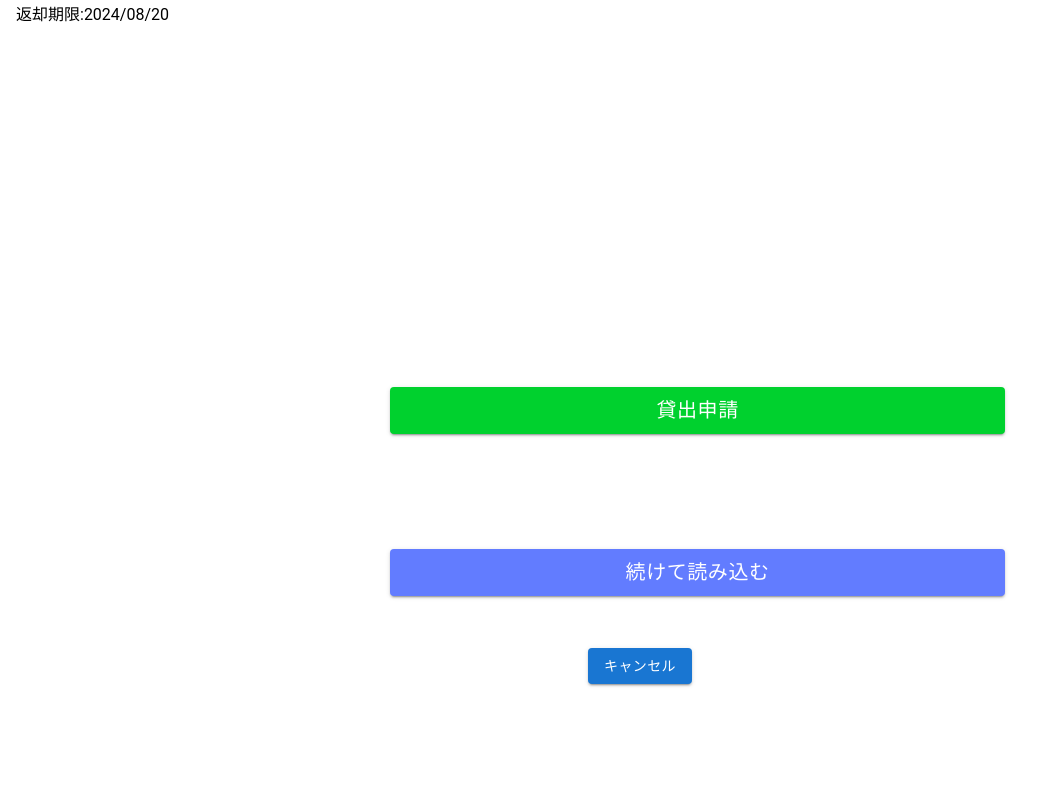
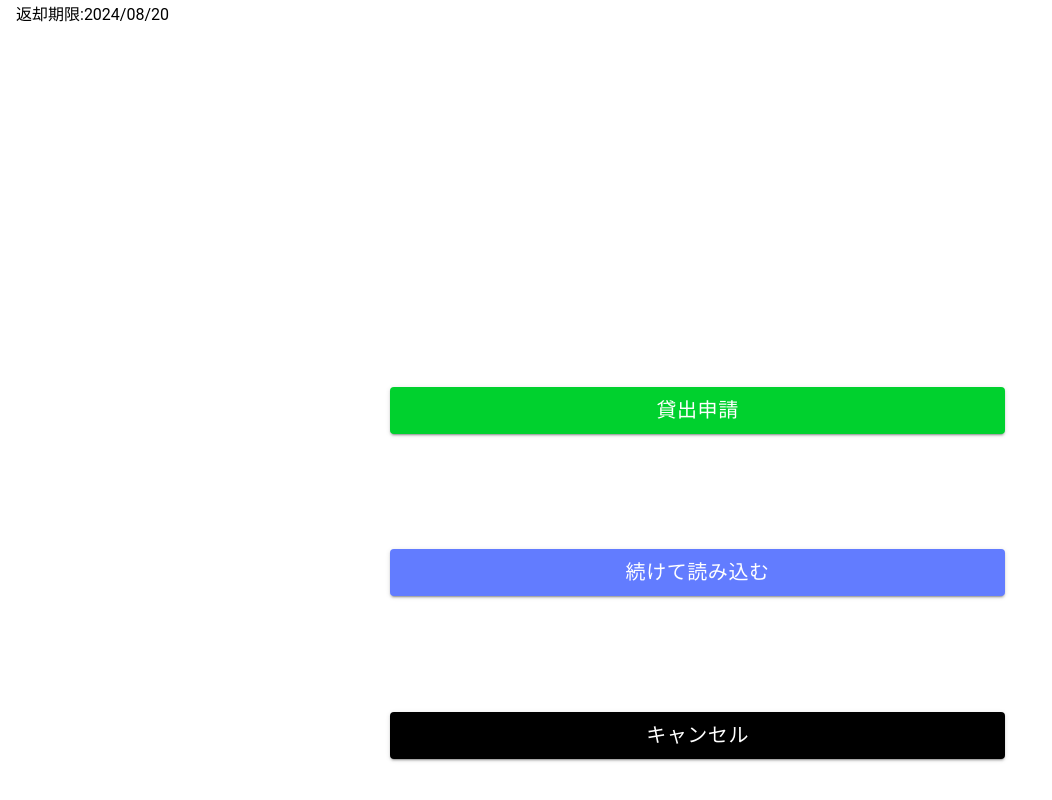
Before and after one commit to takumiTakahata/equipment_management_system, a React (Create React App) app in the folder app/: page /lending_request in a window 1280 px wide. Shown: the part 536-1336 px from the top of the page, without its empty margins (0-1052 px from the left). Before the commit the page ends 1271 px from the top, so only its background shows below. Built offline with nearby package versions, Linux system fonts and the light colour scheme.

Commit message:
キャンセルボタンのcss

```diff
--- a/app/src/components/lending_request.css
+++ b/app/src/components/lending_request.css
@@ -30,3 +30,13 @@
 .MuiButton-root.button:hover {
   background-color: #627cff;
 }
+.MuiButton-root.cancel_button {
+  margin-top: 5%;
+  margin-left: 9%;
+  font-size: 20px;
+  width: 48%;
+  background-color: #000000;
+}
+.MuiButton-root.cancel_button:hover {
+  background-color: #000000;
+}
```
